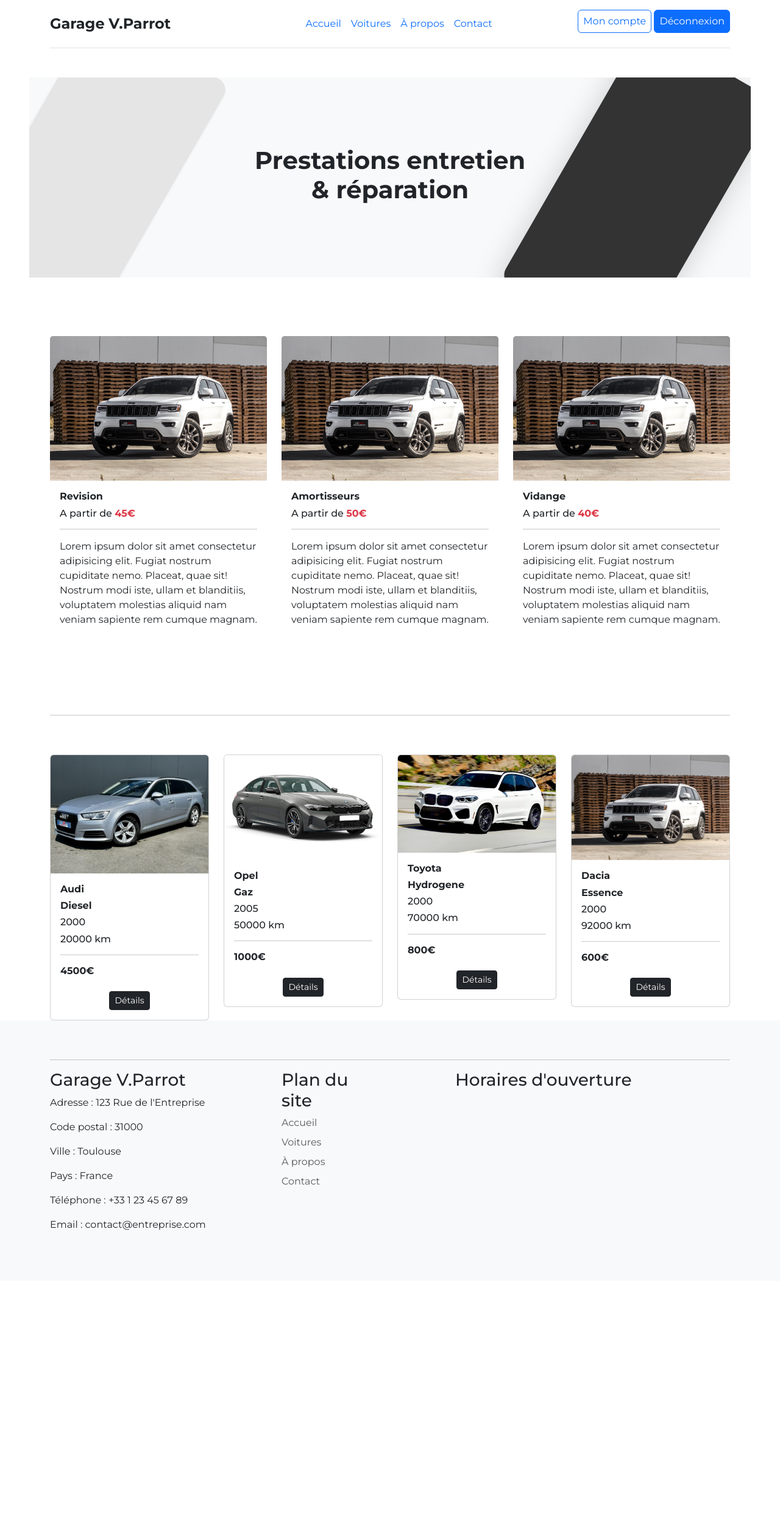
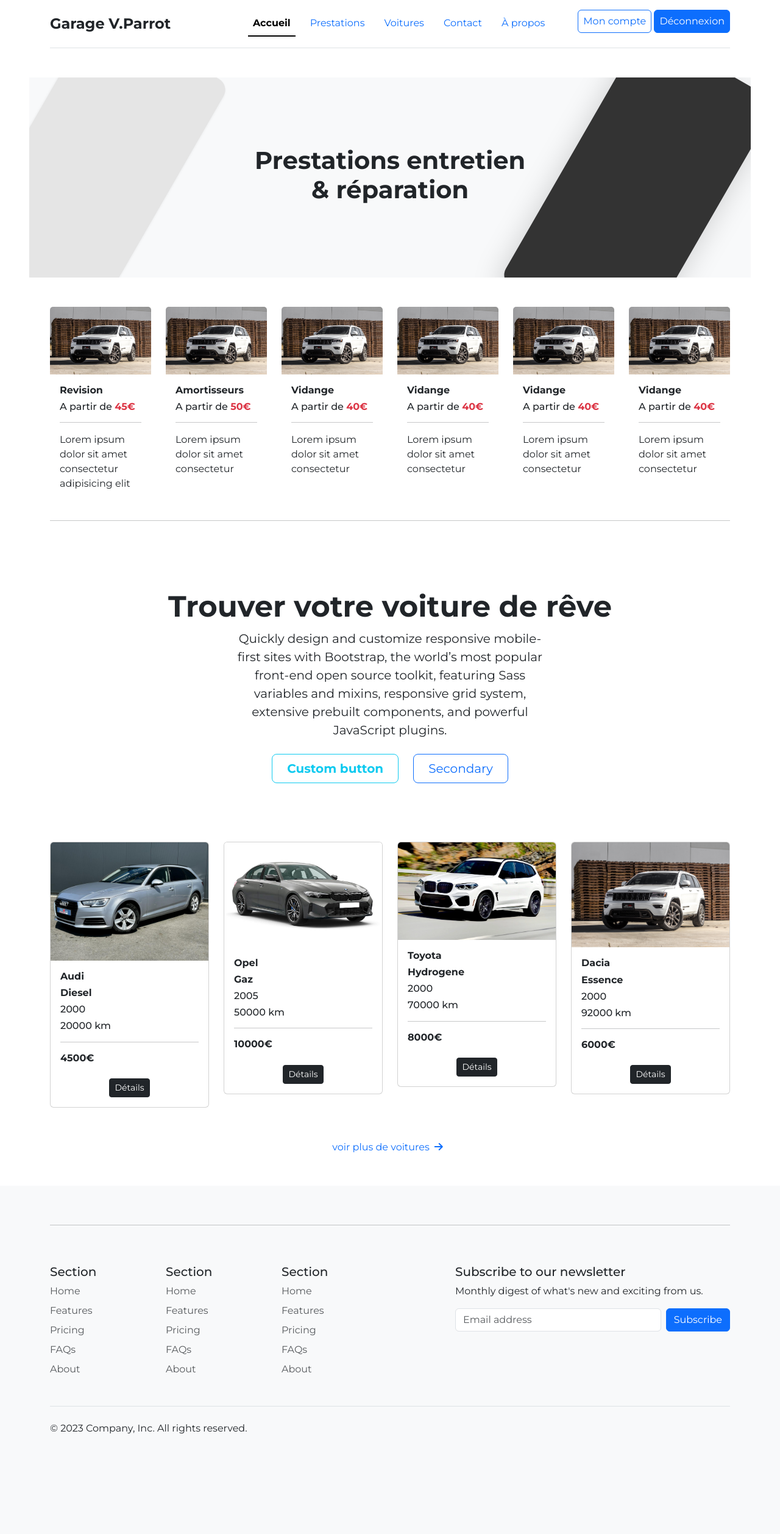
Before and after one commit to abdoubakiyaya/garage_auto, a PHP site: page / in a window 1280 px wide. Shown: the whole page at 61% size. Before the commit the page ends 2017 px from the top, so only its background shows below. Run offline with PHP 8.4, Linux system fonts and the light colour scheme.

Commit message:
affichage dynamique navbar + page voitures

```diff
--- a/assets/css/style.css
+++ b/assets/css/styles.css
@@ -9,6 +9,7 @@
   box-sizing: border-box;
 }
 
+/* banniere accueil start*/
 .product-device {
   position: absolute;
   background-color: #333;
@@ -25,9 +26,10 @@
   top: -25%;
   left: -2%;
 }
+/* banniere end */
 
-.btn-bg {
-  --bd-violet-bg: #d92332;
+.btn-bd-primary {
+  --bd-violet-bg: #712cf9;
   --bd-violet-rgb: 112.520718, 44.062154, 249.437846;
 
   --bs-btn-font-weight: 600;
--- a/index.php
+++ b/index.php
@@ -1,28 +1,12 @@
 <?php
 require_once __DIR__ . "/templates/header.php";
-
-$cars = [
-  ["marque" => "Audi", "annee" => "2000", "tipe_de_carburant" => "Diesel", "prix" => "4500€", "image" => "1-audi.jpg", "kilometrage" => "20000 km"],
-  ["marque" => "Opel", "annee" => "2005", "tipe_de_carburant" => "Gaz", "prix" => "1000€", "image" => "2-opel.jpg", "kilometrage" => "50000 km"],
-  ["marque" => "Toyota", "annee" => "2000", "tipe_de_carburant" => "Hydrogene", "prix" => "800€", "image" => "3-toyota.jpg", "kilometrage" => "70000 km"],
-  ["marque" => "Dacia", "annee" => "2000", "tipe_de_carburant" => "Essence", "prix" => "600€", "image" => "4-dacia.jpg", "kilometrage" => "92000 km"],
-];
-
-$prestations = [
-
-  ["titre" => "Revision", "content" => "Lorem ipsum dolor sit amet consectetur adipisicing elit. Fugiat nostrum cupiditate nemo. Placeat, quae sit! Nostrum modi iste, ullam et blanditiis, voluptatem molestias aliquid nam veniam sapiente rem cumque magnam.
-", "prix" => "45€", "image" => "1-prest.png"],
-  ["titre" => "Amortisseurs", "content" => "Lorem ipsum dolor sit amet consectetur adipisicing elit. Fugiat nostrum cupiditate nemo. Placeat, quae sit! Nostrum modi iste, ullam et blanditiis, voluptatem molestias aliquid nam veniam sapiente rem cumque magnam.
-", "prix" => "50€", "image" => "1-prest.png"],
-  ["titre" => "Vidange", "content" => "Lorem ipsum dolor sit amet consectetur adipisicing elit. Fugiat nostrum cupiditate nemo. Placeat, quae sit! Nostrum modi iste, ullam et blanditiis, voluptatem molestias aliquid nam veniam sapiente rem cumque magnam.
-", "prix" => "40€", "image" => "1-prest.png"],
-
-];
+require_once __DIR__ . "/lib/menu.php";
+require_once __DIR__ . "/lib/prestation.php";
+require_once __DIR__ . "/lib/article.php";
 
 ?>
 
-
-<!-- titre -->
+<!-- title reparations -->
 <section>
   <div class="position-relative overflow-hidden p-3 p-md-3 m-md-5 text-center bg-body-tertiary">
     <div class="col-lg-6 p-lg-5 mx-auto my-5">
@@ -32,10 +16,11 @@
     <div class="product-device product-device-2 shadow-sm d-none d-lg-block d-xl-block"></div>
   </div>
 </section>
-<!--affichage dynamique des prestations -->
+
+<!-- prestations -->
 <section>
-  <div class="container py-5">
-    <div class="row row-cols-1 row-cols-md-3 g-4 text-start">
+  <div class="container">
+    <div class="row row-cols-1 row-cols-md-6 g-4 text-start">
       <?php foreach ($prestations as $key => $prestation) { ?>
         <div class="col">
           <div class="card border-0">
@@ -55,35 +40,45 @@
 
 <!-- division -->
 <section>
-  <div class=" container divided py-5">
+  <div class=" container divider ">
     <hr>
   </div>
 </section>
 
-<!--affichage dynamique des voitures -->
+<!-- title cars -->
+<section>
+  <div class="container ">
+    <div class="  px-4 py-5 text-center">
+      <div class="py-5">
+        <h1 class="display-5 fw-bold text-dark">Trouver votre voiture de rêve</h1>
+        <div class="col-lg-6 mx-auto">
+          <p class="fs-5 mb-4">Quickly design and customize responsive mobile-first sites with Bootstrap, the world’s most popular front-end open source toolkit, featuring Sass variables and mixins, responsive grid system, extensive prebuilt components, and powerful JavaScript plugins.</p>
+          <div class="d-grid gap-2 d-sm-flex justify-content-sm-center">
+            <button type="button" class="btn btn-outline-info btn-lg px-4 me-sm-3 fw-bold">Custom button</button>
+            <button type="button" class="btn btn-outline-primary btn-lg px-4">Secondary</button>
+          </div>
+        </div>
+      </div>
+    </div>
+  </div>
+</section>
+
+<!-- cars -->
 <section>
   <div class="container">
     <div class="row row-cols-1 row-cols-md-4 g-4 text-start">
-      <?php foreach ($cars as $key => $car) { ?>
-        <div class="col">
-          <div class="card">
-            <img src="/uploads/articles/<?= $car["image"] ?>" class="card-img-top" alt="<?= $car["marque"] ?>">
-            <div class="card-body">
-              <h6 class="card-marque fw-bold"><?= htmlentities($car["marque"]) ?></h6>
-              <h6 class="card-type-carburant fw-bold"><?= htmlentities($car["tipe_de_carburant"]) ?></h6>
-              <h6 class="card-annee"><?= htmlentities($car["annee"]) ?></h6>
-              <h6 class="card-kilometrage"><?= htmlentities($car["kilometrage"]) ?></h6>
-              <hr>
-              <h6 class="card-price fw-bold"><?= htmlentities($car["prix"]) ?></h6>
-            </div>
-            <div class="text-center pb-3">
-              <button type="button" class="btn btn-sm btn-dark">
-                Détails
-              </button>
-            </div>
-          </div>
-        </div>
-      <?php } ?>
+      <?php foreach ($cars as $key => $car) {
+        require __DIR__ . "/templates/article_part.php";
+      } ?>
+    </div>
+  </div>
+</section>
+
+<!-- voir plus -->
+<section>
+  <div class="container">
+    <div class="text-center py-5">
+      <a class="" href="">voir plus de voitures<i class="fa-solid fa-arrow-right m-2"></i></a>
     </div>
   </div>
 </section>
--- a/lib/article.php
+++ b/lib/article.php
@@ -1,8 +1,8 @@
 <?php
 
-$articles = [
-
-  ["Marque" => "Php VS Python", "content" => "PHP Lorem ipsum dolor sit amet consectetur adipisicing elit. Ducimus quidem labore rerum quod quis qui, aut, ut distinctio aperiam quae ipsa beatae hic inventore vero et ad itaque totam voluptatibus.", "image" => "1-php-vs-python.jpg"],
-  ["title" => "React ou React Native ?", "content" => "React Lorem ipsum dolor sit amet consectetur adipisicing elit. Ducimus quidem labore rerum quod quis qui, aut, ut distinctio aperiam quae ipsa beatae hic inventore vero et ad itaque totam voluptatibus.", "image" => "2-react-vs-react-native.jpg"],
-  ["title" => "Les meilleurs outils devops !", "content" => "Devops Lorem ipsum dolor sit amet consectetur adipisicing elit. Ducimus quidem labore rerum quod quis qui, aut, ut distinctio aperiam quae ipsa beatae hic inventore vero et ad itaque totam voluptatibus.", "image" => "3-devops.png"],
+$cars = [
+  ["marque" => "Audi", "annee" => "2000", "tipe_de_carburant" => "Diesel", "prix" => "4500€", "image" => "1-audi.jpg", "kilometrage" => "20000 km", "content" => "Audi Quickly design and customize responsive mobile-first "],
+  ["marque" => "Opel", "annee" => "2005", "tipe_de_carburant" => "Gaz", "prix" => "10000€", "image" => "2-opel.jpg", "kilometrage" => "50000 km", "content" => "Opel sites with Bootstrap, the world’s most popular front-end open "],
+  ["marque" => "Toyota", "annee" => "2000", "tipe_de_carburant" => "Hydrogene", "prix" => "8000€", "image" => "3-toyota.jpg", "kilometrage" => "70000 km", "content" => "Toyota source toolkit, featuring Sass variables and mixins, responsive "],
+  ["marque" => "Dacia", "annee" => "2000", "tipe_de_carburant" => "Essence", "prix" => "6000€", "image" => "4-dacia.jpg", "kilometrage" => "92000 km", "content" => "Dacia grid system, extensive prebuilt components, and powerful JavaScript plugins. "],
 ];
--- /dev/null
+++ b/lib/menu.php
@@ -0,0 +1,11 @@
+<?php
+
+$mainMenu = [
+
+  "index.php" => ["navItem" => "Accueil", "title" => "Prestations - Grage V.Parrot", "meta_description" => "Réparation de voiture, entretien, vente de voiture d'occasion", "exclude" => false],
+  "prestations.php" => ["navItem" => "Prestations", "title" => "Prestations - Grage V.Parrot", "meta_description" => "Prestation mecanique", "exclude" => false],
+  "voitures.php" => ["navItem" => "Voitures", "title" => "Voitures d'occasion - Grage V.Parrot", "meta_description" => "Vente de voiture d'occasion", "exclude" => false],
+  "contact.php" => ["navItem" => "Contact", "title" => "Contact - Grage V.Parrot", "meta_description" => "Contactez le garae v. Parrot", "exclude" => false],
+  "a_propos.php" => ["navItem" => "À propos", "title" => "A propos - Grage V.Parrot", "meta_description" => "Nous connaitre", "exclude" => false],
+
+];
--- /dev/null
+++ b/lib/prestation.php
@@ -0,0 +1,17 @@
+<?php
+
+
+$prestations = [
+
+  ["titre" => "Revision", "content" =>
+  "Lorem ipsum dolor sit amet consectetur adipisicing elit ", "prix" => "45€", "image" => "1-prest.png"],
+
+  ["titre" => "Amortisseurs", "content" =>
+  "Lorem ipsum dolor sit amet consectetur ", "prix" => "50€", "image" => "1-prest.png"],
+
+  ["titre" => "Vidange", "content" => "Lorem ipsum dolor sit amet consectetur", "prix" => "40€", "image" => "1-prest.png"],
+  ["titre" => "Vidange", "content" => "Lorem ipsum dolor sit amet consectetur", "prix" => "40€", "image" => "1-prest.png"],
+  ["titre" => "Vidange", "content" => "Lorem ipsum dolor sit amet consectetur", "prix" => "40€", "image" => "1-prest.png"],
+  ["titre" => "Vidange", "content" => "Lorem ipsum dolor sit amet consectetur", "prix" => "40€", "image" => "1-prest.png"],
+
+];
--- a/login.php
+++ b/login.php
@@ -1,8 +1,9 @@
 <?php
-require_once __DIR__ . "/templates/header.php";
+require_once __DIR__ . "/lib/config.php";
 require_once __DIR__ . "/lib/session.php";
 require_once __DIR__ . "/lib/pdo.php";
 require_once __DIR__ . "/lib/user.php";
+require_once __DIR__ . "/templates/header.php";
 
 $errors = [];
 $messages = [];
--- a/templates/article_part.php
+++ b/templates/article_part.php
@@ -1,21 +1,3 @@
-<?php
-require_once __DIR__ . "/header.php";
-
-$cars = [
-  ["marque" => "Audi", "annee" => "2000", "tipe_de_carburant" => "Diesel", "prix" => "4500€", "image" => "1-audi.jpg", "kilometrage" => "20000 km"],
-  ["marque" => "Opel", "annee" => "2005", "tipe_de_carburant" => "Gaz", "prix" => "1000€", "image" => "2-opel.jpg", "kilometrage" => "50000 km"],
-  ["marque" => "Toyota", "annee" => "2000", "tipe_de_carburant" => "Hydrogene", "prix" => "800€", "image" => "3-toyota.jpg", "kilometrage" => "70000 km"],
-  ["marque" => "Dacia", "annee" => "2000", "tipe_de_carburant" => "Essence", "prix" => "600€", "image" => "4-dacia.jpg", "kilometrage" => "92000 km"],
-];
-
-?>
-
-
-<!-- cars -->
-<!-- <section>
-  <div class="container">
-    <div class="row row-cols-1 row-cols-md-4 g-4 text-start">
-      <?php foreach ($cars as $key => $car) { ?>
 <div class="col">
   <div class="card">
     <img src="/uploads/articles/<?= $car["image"] ?>" class="card-img-top" alt="<?= $car["marque"] ?>">
@@ -34,13 +16,3 @@
     </div>
   </div>
 </div>
-      <?php } ?>
-    </div>
-  </div>
-</section> -->
-
-
-<?php
-require_once __DIR__ . "/footer.php";
-
-?>
--- a/templates/footer.php
+++ b/templates/footer.php
@@ -2,41 +2,77 @@
 <section class="bg-light py-5">
   <div class="container">
     <hr>
-    <footer class="">
+    <footer class="py-5">
       <div class="row">
-        <div class="col-6 col-md-4 mb-3">
-          <h3>Garage V.Parrot</h3>
-          <p>Adresse : 123 Rue de l'Entreprise</p>
-          <p>Code postal : 31000</p>
-          <p>Ville : Toulouse</p>
-          <p>Pays : France</p>
-          <p>Téléphone : +33 1 23 45 67 89</p>
-          <p>Email : contact@entreprise.com</p>
+        <div class="col-6 col-md-2 mb-3">
+          <h5>Section</h5>
+          <ul class="nav flex-column">
+            <li class="nav-item mb-2"><a href="#" class="nav-link p-0 text-body-secondary">Home</a></li>
+            <li class="nav-item mb-2"><a href="#" class="nav-link p-0 text-body-secondary">Features</a></li>
+            <li class="nav-item mb-2"><a href="#" class="nav-link p-0 text-body-secondary">Pricing</a></li>
+            <li class="nav-item mb-2"><a href="#" class="nav-link p-0 text-body-secondary">FAQs</a></li>
+            <li class="nav-item mb-2"><a href="#" class="nav-link p-0 text-body-secondary">About</a></li>
+          </ul>
         </div>
 
         <div class="col-6 col-md-2 mb-3">
-          <h3>Plan du site</h3>
+          <h5>Section</h5>
           <ul class="nav flex-column">
-            <li class="nav-item mb-2"><a href="/index.php" class="nav-link p-0 text-body-secondary">Accueil</a></li>
-            <li class="nav-item mb-2"><a href="/voitures.php" class="nav-link p-0 text-body-secondary">Voitures</a></li>
-            <li class="nav-item mb-2"><a href="/a_propos.php" class="nav-link p-0 text-body-secondary">À propos</a></li>
-            <li class="nav-item mb-2"><a href="/contact.php" class="nav-link p-0 text-body-secondary">Contact</a></li>
+            <li class="nav-item mb-2"><a href="#" class="nav-link p-0 text-body-secondary">Home</a></li>
+            <li class="nav-item mb-2"><a href="#" class="nav-link p-0 text-body-secondary">Features</a></li>
+            <li class="nav-item mb-2"><a href="#" class="nav-link p-0 text-body-secondary">Pricing</a></li>
+            <li class="nav-item mb-2"><a href="#" class="nav-link p-0 text-body-secondary">FAQs</a></li>
+            <li class="nav-item mb-2"><a href="#" class="nav-link p-0 text-body-secondary">About</a></li>
+          </ul>
+        </div>
+
+        <div class="col-6 col-md-2 mb-3">
+          <h5>Section</h5>
+          <ul class="nav flex-column">
+            <li class="nav-item mb-2"><a href="#" class="nav-link p-0 text-body-secondary">Home</a></li>
+            <li class="nav-item mb-2"><a href="#" class="nav-link p-0 text-body-secondary">Features</a></li>
+            <li class="nav-item mb-2"><a href="#" class="nav-link p-0 text-body-secondary">Pricing</a></li>
+            <li class="nav-item mb-2"><a href="#" class="nav-link p-0 text-body-secondary">FAQs</a></li>
+            <li class="nav-item mb-2"><a href="#" class="nav-link p-0 text-body-secondary">About</a></li>
           </ul>
         </div>
 
         <div class="col-md-5 offset-md-1 mb-3">
-          <h3 class="mb-4">Horaires d'ouverture</h3>
-
+          <form>
+            <h5>Subscribe to our newsletter</h5>
+            <p>Monthly digest of what's new and exciting from us.</p>
+            <div class="d-flex flex-column flex-sm-row w-100 gap-2">
+              <label for="newsletter1" class="visually-hidden">Email address</label>
+              <input id="newsletter1" type="text" class="form-control" placeholder="Email address">
+              <button class="btn btn-primary" type="button">Subscribe</button>
+            </div>
+          </form>
         </div>
       </div>
 
-
+      <div class="d-flex flex-column flex-sm-row justify-content-between py-4 my-4 border-top">
+        <p>© 2023 Company, Inc. All rights reserved.</p>
+        <ul class="list-unstyled d-flex">
+          <li class="ms-3"><a class="link-body-emphasis" href="#"><svg class="bi" width="24" height="24">
+                <use xlink:href="#twitter"></use>
+              </svg></a></li>
+          <li class="ms-3"><a class="link-body-emphasis" href="#"><svg class="bi" width="24" height="24">
+                <use xlink:href="#instagram"></use>
+              </svg></a></li>
+          <li class="ms-3"><a class="link-body-emphasis" href="#"><svg class="bi" width="24" height="24">
+                <use xlink:href="#facebook"></use>
+              </svg></a></li>
+        </ul>
+      </div>
     </footer>
   </div>
 </section>
 
 
+<script src="https://code.jquery.com/jquery-3.5.1.slim.min.js"></script>
 <script src="https://cdn.jsdelivr.net/npm/bootstrap@5.3.1/dist/js/bootstrap.bundle.min.js" integrity="sha384-HwwvtgBNo3bZJJLYd8oVXjrBZt8cqVSpeBNS5n7C8IVInixGAoxmnlMuBnhbgrkm" crossorigin="anonymous"></script>
+<script src="script.js"></script>
+
 </body>
 
 </html>
--- a/templates/header.php
+++ b/templates/header.php
@@ -1,43 +1,53 @@
 <?php
+
+require_once __DIR__ . "/../lib/menu.php";
+
+$currentPage = basename($_SERVER["SCRIPT_NAME"]);
+
 ?>
+
+
+
 <!doctype html>
 <html lang="fr">
 
 <head>
   <meta charset="utf-8">
   <meta name="viewport" content="width=device-width, initial-scale=1">
-  <title>Grage V.Parrot</title>
+  <meta name="description" content="<?= $mainMenu[$currentPage]["meta_description"] ?>">
+  <title> <?= $mainMenu[$currentPage]["title"] ?> </title>
   <!-- cdn icons fontawesome -->
   <link rel="stylesheet" href="https://cdnjs.cloudflare.com/ajax/libs/font-awesome/6.4.0/css/all.min.css" integrity="sha512-iecdLmaskl7CVkqkXNQ/ZH/XLlvWZOJyj7Yy7tcenmpD1ypASozpmT/E0iPtmFIB46ZmdtAc9eNBvH0H/ZpiBw==" crossorigin="anonymous" referrerpolicy="no-referrer" />
   <!-- cdn bootstrap -->
   <link href="https://cdn.jsdelivr.net/npm/bootstrap@5.3.1/dist/css/bootstrap.min.css" rel="stylesheet" integrity="sha384-4bw+/aepP/YC94hEpVNVgiZdgIC5+VKNBQNGCHeKRQN+PtmoHDEXuppvnDJzQIu9" crossorigin="anonymous">
   <!-- css -->
-  <link rel="stylesheet" href="assets/css/styles.css">
-  <link rel="stylesheet" href="assets/css/style.css">
+  <link rel="stylesheet" href="/assets/css/styles.css">
 </head>
 
 <body>
   <div class="container">
-    <header class="d-flex flex-wrap align-items-center justify-content-center justify-content-md-between py-3 mb-4 border-bottom">
+    <header class="d-flex flex-wrap align-items-center justify-content-center justify-content-md-between py-3 border-bottom">
       <div class="col-md-3 mb-2 mb-md-0">
         <a href="/" class="fw-bold text-dark fs-4 text-nowrap">
           Garage V.Parrot
         </a>
       </div>
 
-      <ul class="nav col-12 col-md-auto mb-2 justify-content-center mb-md-0">
-        <li><a href="#" class="nav-link px-2">
-            Accueil
-          </a></li>
-        <li><a href="#" class="nav-link px-2">
-            Voitures
-          </a></li>
-        <li><a href="#" class="nav-link px-2">
-            À propos
-          </a></li>
-        <li><a href="#" class="nav-link px-2">
-            Contact
-          </a></li>
+      <ul class="nav nav-underline col-12 col-md-auto mb-2 justify-content-center mb-md-0">
+        <?php foreach ($mainMenu as $key => $menuItem) {
+
+          if (!$menuItem["exclude"]) {
+
+        ?>
+            <li class="nav-item"><a href="<?= $key ?>" class="nav-link rounded-0 <?php
+                                                                                  if ($key === $currentPage) {
+                                                                                    echo "active";
+                                                                                  }
+
+                                                                                  ?> px-2"> <?= $menuItem["navItem"] ?></a></li>
+        <?php }
+        }
+        ?>
       </ul>
 
       <div class=" mb-2 justify-content-center mb-md-2">
```
Also changed, not shown: voiture.php (added, +28 -0 lines), voitures.php (added, +22 -0 lines). Lines whose indentation alone changed are shown as unchanged.
